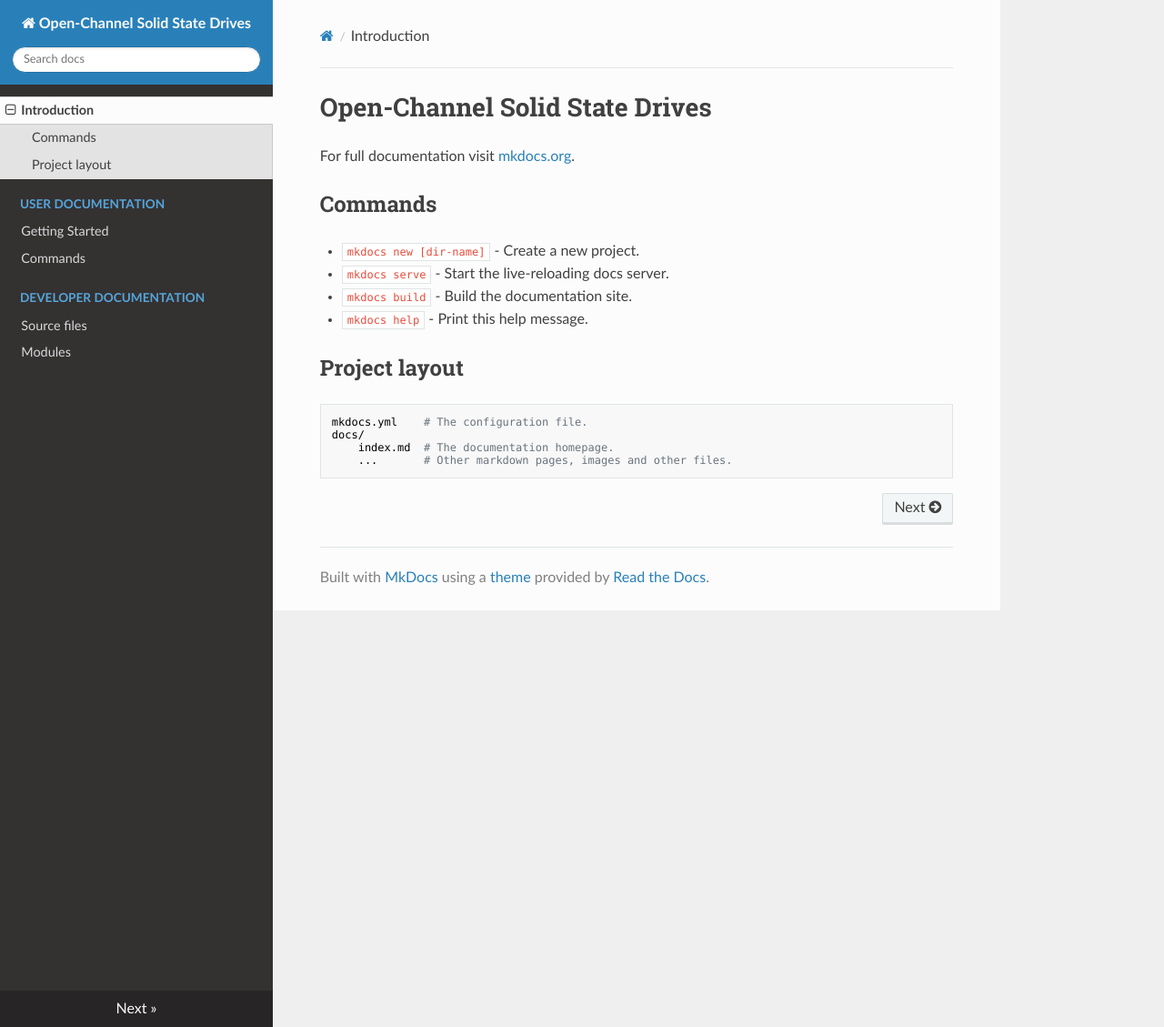
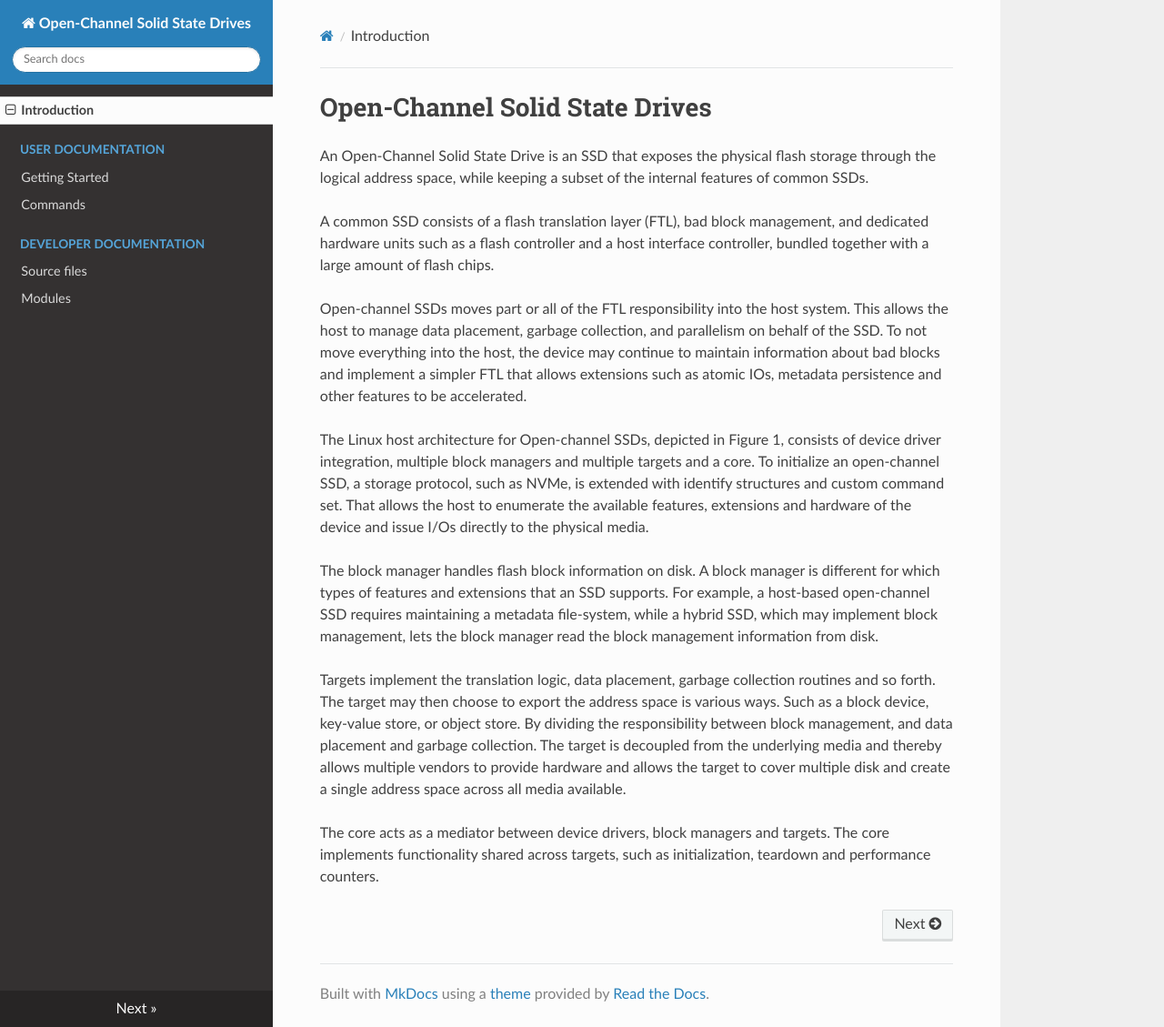
Before and after one commit to OpenChannelSSD/documentation, an MkDocs documentation site: the page built from docs/docs/index.md, in a window 1280 px wide and 1129 px high. Shown: the whole window at 91% size. Built offline with MkDocs 1.6.1, drawn with Linux system fonts in a browser that asks for light colours; nearby versions of some CDN libraries; old or Windows-style settings are respelled for this version of MkDocs.

Commit message:
Add introduction text

```diff
--- a/docs/docs/index.md
+++ b/docs/docs/index.md
@@ -1,17 +1,15 @@
 # Open-Channel Solid State Drives
 
-For full documentation visit [mkdocs.org](http://mkdocs.org).
+An Open-Channel Solid State Drive is an SSD that exposes the physical flash storage through the logical address space, while keeping a subset of the internal features of common SSDs.
 
-## Commands
+A common SSD consists of a flash translation layer (FTL), bad block management, and dedicated hardware units such as a flash controller and a host interface controller, bundled together with a large amount of flash chips.
 
-* `mkdocs new [dir-name]` - Create a new project.
-* `mkdocs serve` - Start the live-reloading docs server.
-* `mkdocs build` - Build the documentation site.
-* `mkdocs help` - Print this help message.
+Open-channel SSDs moves part or all of the FTL responsibility into the host system. This allows the host to manage data placement, garbage collection, and parallelism on behalf of the SSD. To not move everything into the host, the device may continue to maintain information about bad blocks and implement a simpler FTL that allows extensions such as atomic IOs, metadata persistence and other features to be accelerated.
 
-## Project layout
+The Linux host architecture for Open-channel SSDs, depicted in Figure 1, consists of device driver integration,  multiple block managers and multiple targets and a core. To initialize an open-channel SSD, a storage protocol, such as NVMe, is extended with identify structures and custom command set. That allows the host to enumerate the available features, extensions and hardware of the device and issue I/Os directly to the physical media.
 
-    mkdocs.yml    # The configuration file.
-    docs/
-        index.md  # The documentation homepage.
-        ...       # Other markdown pages, images and other files.
+The block manager handles flash block information on disk. A block manager is different for which types of features and extensions that an SSD supports. For example, a host-based open-channel SSD requires maintaining a metadata file-system, while a hybrid SSD, which may implement block management, lets the block manager read the block management information from disk.
+
+Targets implement the translation logic, data placement, garbage collection routines and so forth. The target may then choose to export the address space is various ways. Such as a block device, key-value store, or object store. By dividing the responsibility between block management, and data placement and garbage collection. The target is decoupled from the underlying media and thereby allows multiple vendors to provide hardware and allows the target to cover multiple disk and create a single address space across all media available.
+
+The core acts as a mediator between device drivers, block managers and targets. The core implements functionality shared across targets, such as initialization, teardown and performance counters.
```
